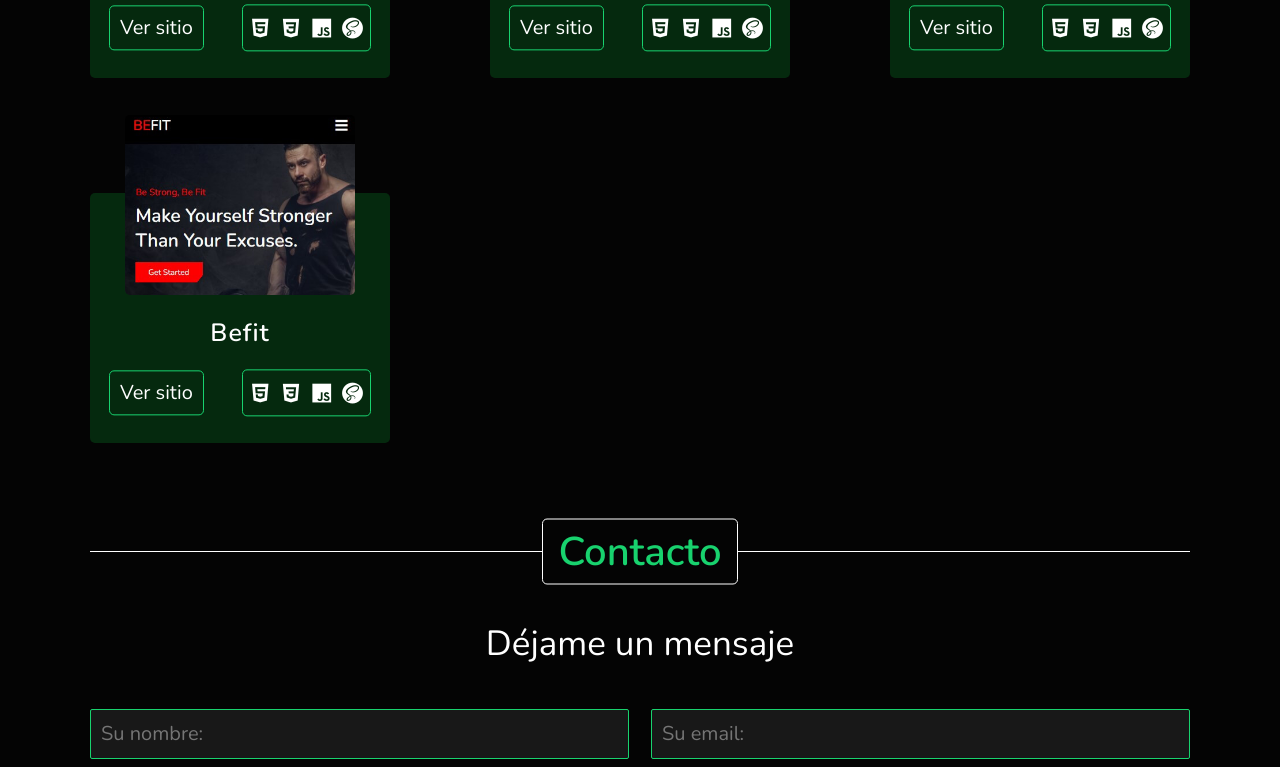
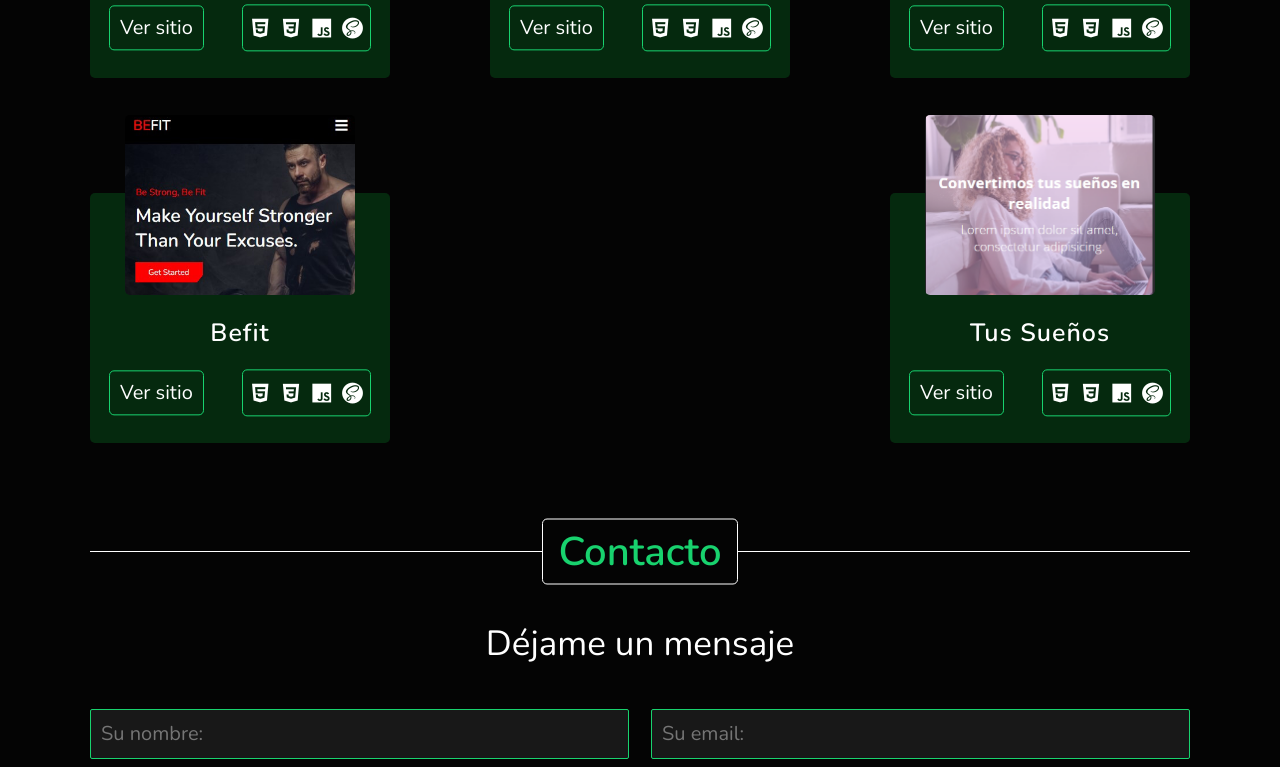
Before and after one commit to AndrDeve/Mi-Portafolio, a plain HTML site: page index.html in a window 1280 px wide. Shown: the part 3158-3925 px from the top of the page. Drawn offline with nearby package versions, Linux system fonts and the light colour scheme; animation ran at ten frames a second.

Commit message:
subida de página

```diff
--- a/index.html
+++ b/index.html
@@ -300,6 +300,24 @@
                             </div>
                         </div>
                     </div>
+                </div>
+
+                <div class="items">
+                    <div class="proyecto-bg">
+                        <figure>
+                            <img src="img/portaa.PNG" alt="befit">
+                        </figure>
+                        <h3>Tus Sueños</h3>
+                        <div class="mas-items">
+                            <a href="https://disenioportafolio.netlify.app/" target="_blank">Ver sitio</a>
+                            <div class="iconos">
+                                <i class='bx bxl-html5'></i>
+                                <i class='bx bxl-css3' ></i>
+                                <i class='bx bxl-javascript'></i>
+                                <i class='bx bxl-sass'></i>
+                            </div>
+                        </div>
+                    </div>
                     <span id="contacto"></span>
                 </div>
 
```
Also changed, not shown: img/portaa.PNG (added).
